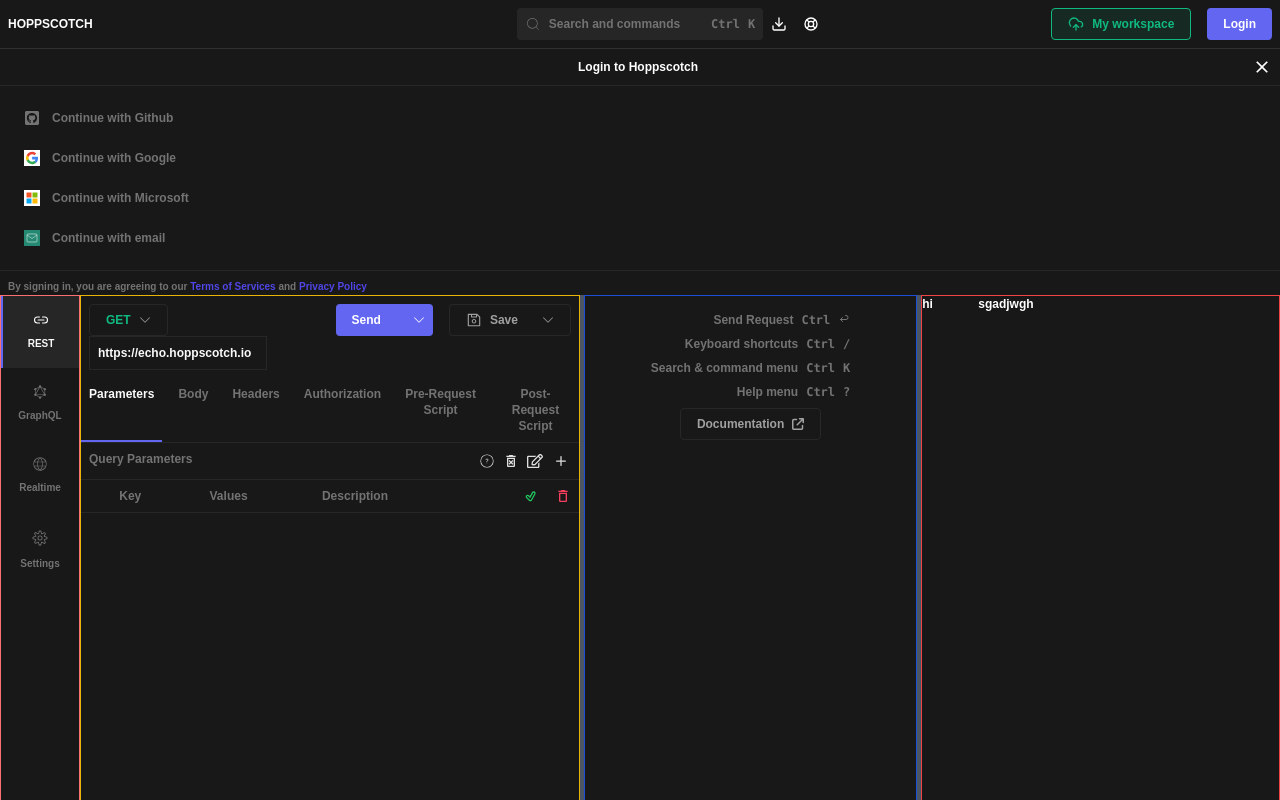
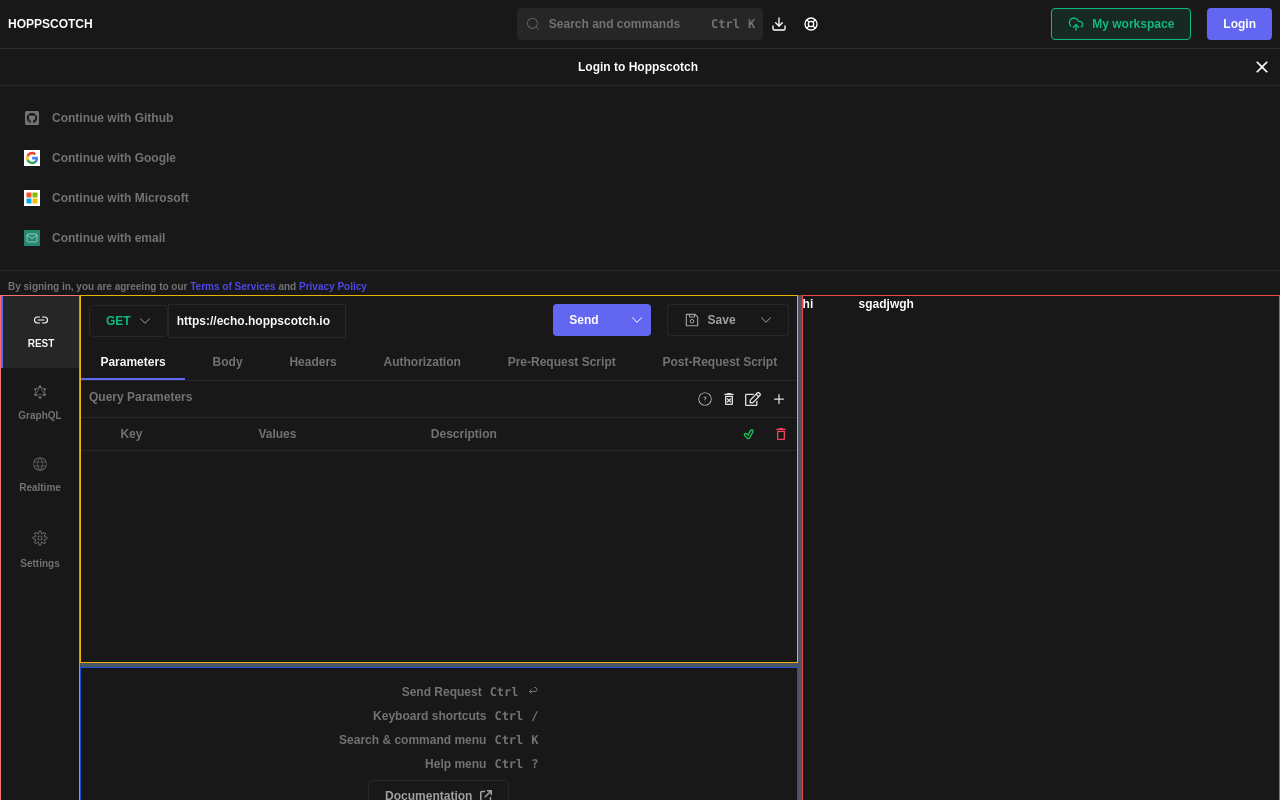
Before and after one commit to rsireesha-g/hoppscoth-clone, a React (Create React App) app: page / in a window 1280 px wide. Built offline with nearby package versions, Linux system fonts and the light colour scheme.

Commit message:
fix: layout size

```diff
--- a/src/components/layout.tsx
+++ b/src/components/layout.tsx
@@ -9,7 +9,7 @@
 export const Layout = ({ children, page }: { children: ReactNode, page: string }) => {
     const [theme, setTheme] = useState('dark');
     const [isCollapse, setIsCollapse] = useState<boolean>(false);
-    const [isHorizontalCollapsed, setIsHorizontalCollapsed] = useState<boolean>(true);
+    const [isHorizontalCollapsed, setIsHorizontalCollapsed] = useState<boolean>(false);
     const [isRightSideBarCollapsed, setIsRightSideBarCollapsed] = useState<boolean>(false);
 
     return (
@@ -19,10 +19,10 @@
                 <SideBar {...{ isCollapse, page }} />
 
                 <PanelGroup direction="horizontal" className="flex-1">
-                    <Panel defaultSize={isRightSideBarCollapsed ? 100 : 70} minSize={isRightSideBarCollapsed ? 100 : 20}>
+                    <Panel defaultSize={isRightSideBarCollapsed ? 100 : 70} minSize={isRightSideBarCollapsed ? 100 : 60}>
                         <div className={`w-full h-full flex ${isHorizontalCollapsed ? 'flex-col' : 'flex-row'}`}>
                             <PanelGroup direction={isHorizontalCollapsed ? 'horizontal' : 'vertical'} className="flex-1">
-                                <Panel defaultSize={60} minSize={20}>
+                                <Panel defaultSize={isHorizontalCollapsed ? 70 : 50} minSize={isHorizontalCollapsed ? 70 : 40}>
                                     <div
                                         className={`border border-yellow-500 h-full w-full overflow-y-auto ${page === 'settings' ? 'overflow-y-scroll' : ''
                                             }`}
@@ -34,7 +34,7 @@
                                     className={`${isHorizontalCollapsed ? 'w-1 cursor-col-resize' : 'h-1 cursor-row-resize'
                                         } bg-gray-600 hover:bg-gray-500`}
                                 />
-                                <Panel defaultSize={40} minSize={10}>
+                                <Panel defaultSize={isHorizontalCollapsed ? 25 : 45} minSize={isHorizontalCollapsed ? 25 : 30}>
                                     {page !== 'settings' && <ShortcutsComponent {...{ isHorizontalCollapsed }} />}
                                 </Panel>
                             </PanelGroup>
@@ -46,7 +46,7 @@
                     )}
 
                     {(page === 'home' || page === 'graphql') && !isRightSideBarCollapsed && (
-                        <Panel defaultSize={30} minSize={10}>
+                        <Panel defaultSize={50} minSize={20}>
                             <div className="w-full h-full border border-red-500 flex gap-2">
                                 <div className='w-12 h-full'>hi</div>
                                 <div>sgadjwgh</div>
--- /dev/null
+++ b/src/contanst.ts
@@ -0,0 +1,12 @@
+export const authMethods = [
+    "Inherit",
+    "None",
+    "Basic Auth",
+    "Digest Auth",
+    "Bearer",
+    "OAuth 2.0",
+    "API Key",
+    "AWS Signature",
+    "HAWK",
+    "JWT"
+];
--- a/src/pages/rest.tsx
+++ b/src/pages/rest.tsx
@@ -17,21 +17,11 @@
 import { Button } from '../components/button';
 import { AiOutlineFolderAdd, AiOutlineReload, AiOutlineSave } from "react-icons/ai";
 import { IoShareSocialOutline } from 'react-icons/io5'
+import { authMethods } from '../contanst'
 
 export const Rest = () => {
     const [selectedTab, setSelectedTab] = useState('parameters')
-    const authMethods = [
-        "Inherit",
-        "None",
-        "Basic Auth",
-        "Digest Auth",
-        "Bearer",
-        "OAuth 2.0",
-        "API Key",
-        "AWS Signature",
-        "HAWK",
-        "JWT"
-    ];
+
     const [selectedAuthMethod, setSelectedAuthMethod] = useState('Inherit');
     const handleHttpMethodSelect = (label: string) => {
         setSelectedHttpMethod(httpMethods?.filter((x: any) => x.label === label)?.[0])
```
